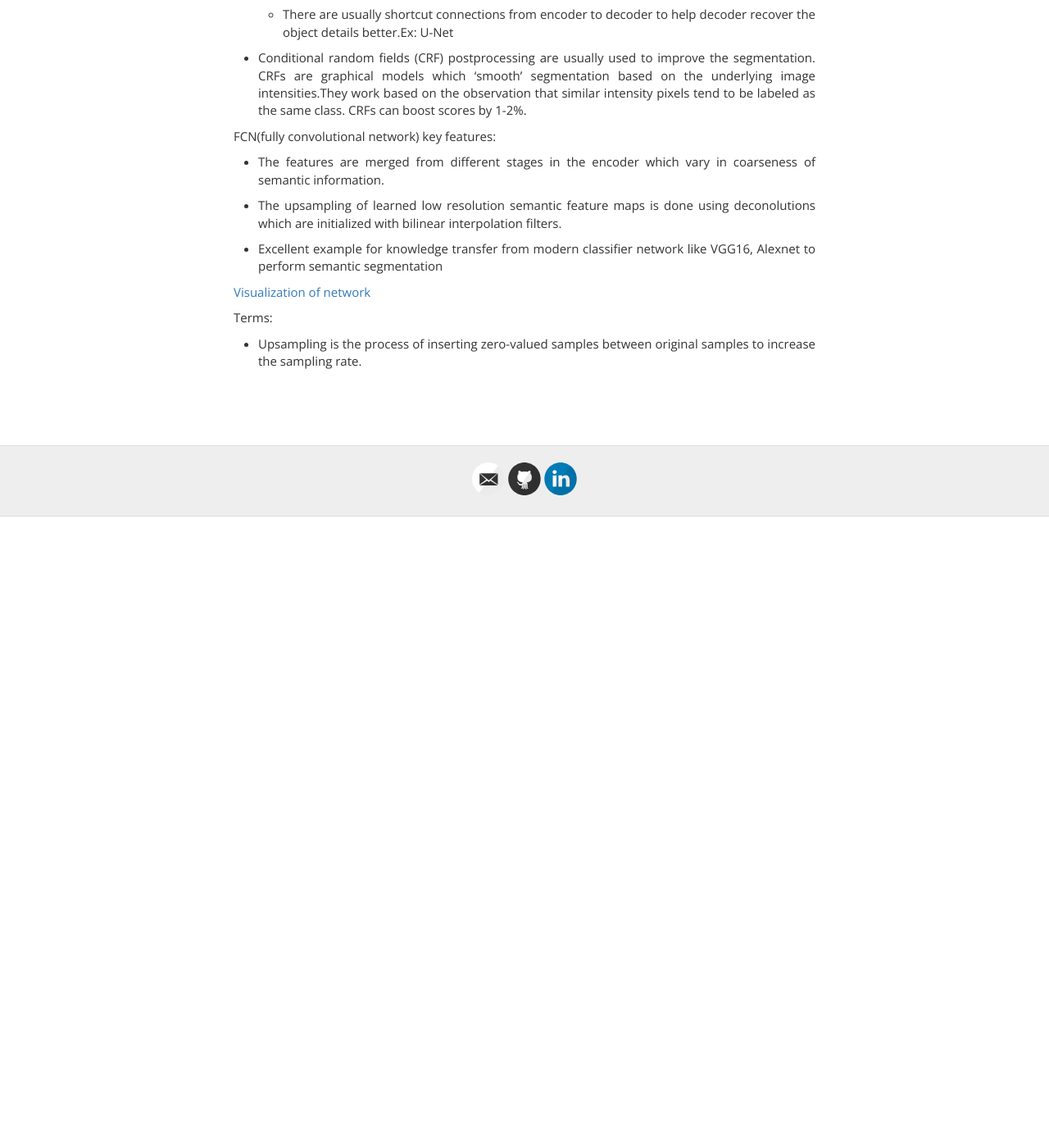
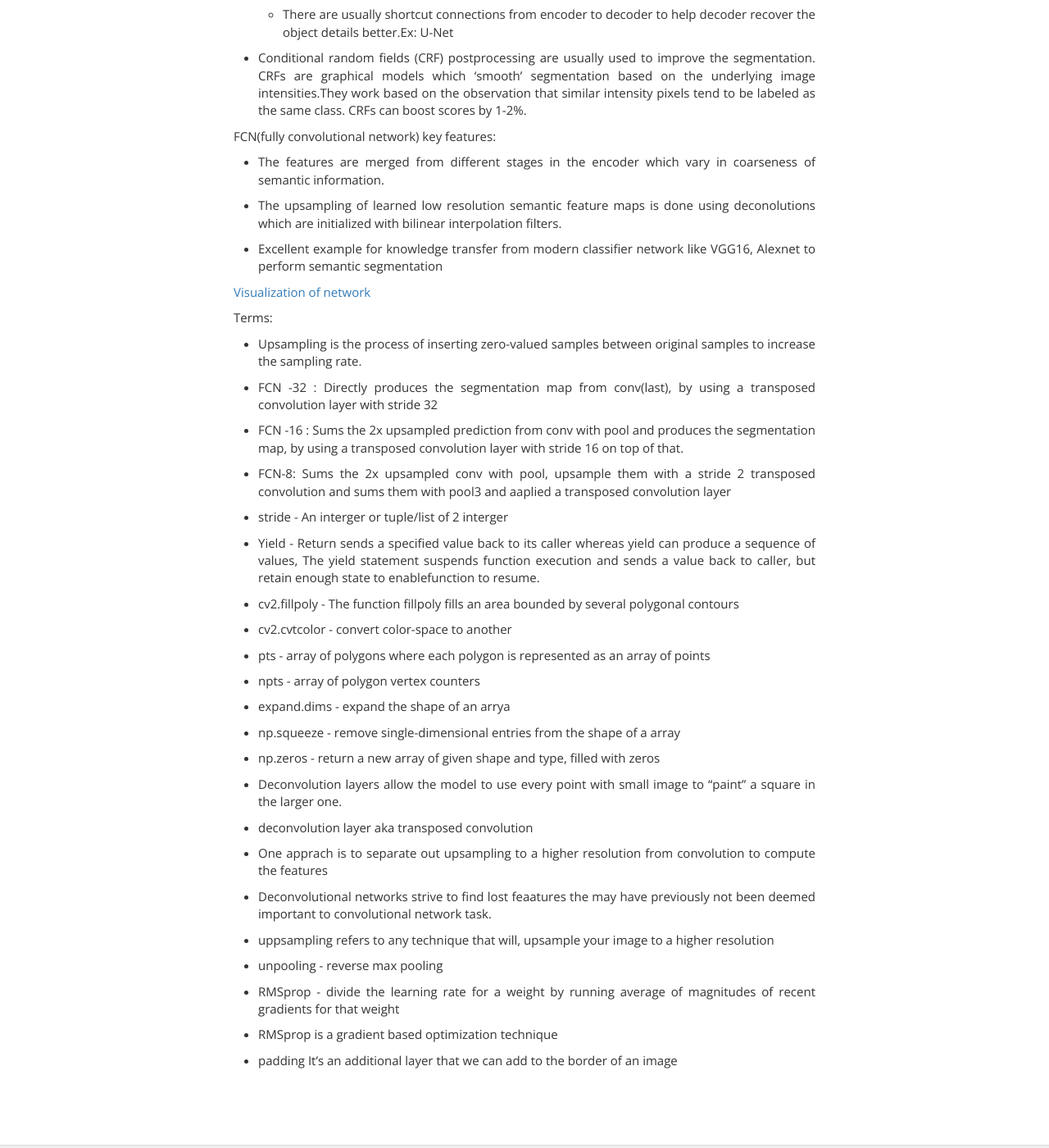
Before and after one commit to summii/summii.github.io, a Jekyll site: the page built from _posts/2019-07-11-semantic-segmentation-notes.md, in a window 1280 px wide and 1400 px high, scrolled down 978 px. Shown: the whole window at 82% size. Built offline with Jekyll 4.4.1, drawn with Linux system fonts in a browser that asks for light colours; nearby versions of some CDN libraries; comment, search, counter and statistics services are not loaded; before the commit the page ends 1608 px from its top, so only the background shows below that.

Commit message:
minor chages

```diff
--- a/_posts/2019-07-11-semantic-segmentation-notes.md
+++ b/_posts/2019-07-11-semantic-segmentation-notes.md
@@ -52,3 +52,45 @@ FCN(fully convolutional network) key features:
 Terms:
 
   - Upsampling is the process of inserting zero-valued samples between original samples to increase the sampling rate.
+
+  - FCN -32 : Directly produces the segmentation map from conv(last), by using a transposed convolution layer with stride 32
+
+  - FCN -16 : Sums the 2x upsampled prediction from conv with pool and produces the segmentation map, by using a transposed convolution layer with stride 16 on top of that.
+
+  - FCN-8: Sums the 2x upsampled conv with pool, upsample them with a stride 2 transposed convolution and sums them with pool3 and aaplied a transposed convolution layer
+
+  - stride - An interger or tuple/list of 2 interger
+
+  - Yield - Return sends a specified value back to its caller whereas yield can produce a sequence of values, The yield statement suspends function execution and sends a value back to caller, but retain enough state to enablefunction to resume.
+
+  - cv2.fillpoly - The function fillpoly fills an area bounded by several polygonal contours
+
+  - cv2.cvtcolor - convert color-space to another
+
+  - pts - array of polygons where each polygon is represented as an array of points
+
+  - npts - array of polygon vertex counters
+
+  - expand.dims - expand the shape of an arrya
+
+  - np.squeeze - remove single-dimensional entries from the shape of a array
+
+  - np.zeros - return a new array of given shape and type, filled with zeros
+
+  - Deconvolution layers allow the model to use every point with small image to "paint" a square in the larger one.
+
+  - deconvolution layer aka transposed convolution
+
+  - One apprach is to separate out upsampling to a higher resolution from convolution to compute the features
+
+  - Deconvolutional networks strive to find  lost feaatures the may have previously not been deemed important to convolutional network task.
+
+  - uppsampling refers to any technique that will, upsample your image to a higher resolution
+
+  - unpooling - reverse max pooling
+
+  - RMSprop - divide the learning rate for a weight by running average of magnitudes of recent gradients for that weight
+
+  - RMSprop is a gradient based optimization technique
+
+  - padding It’s an additional layer that we can add to the border of an image
```
